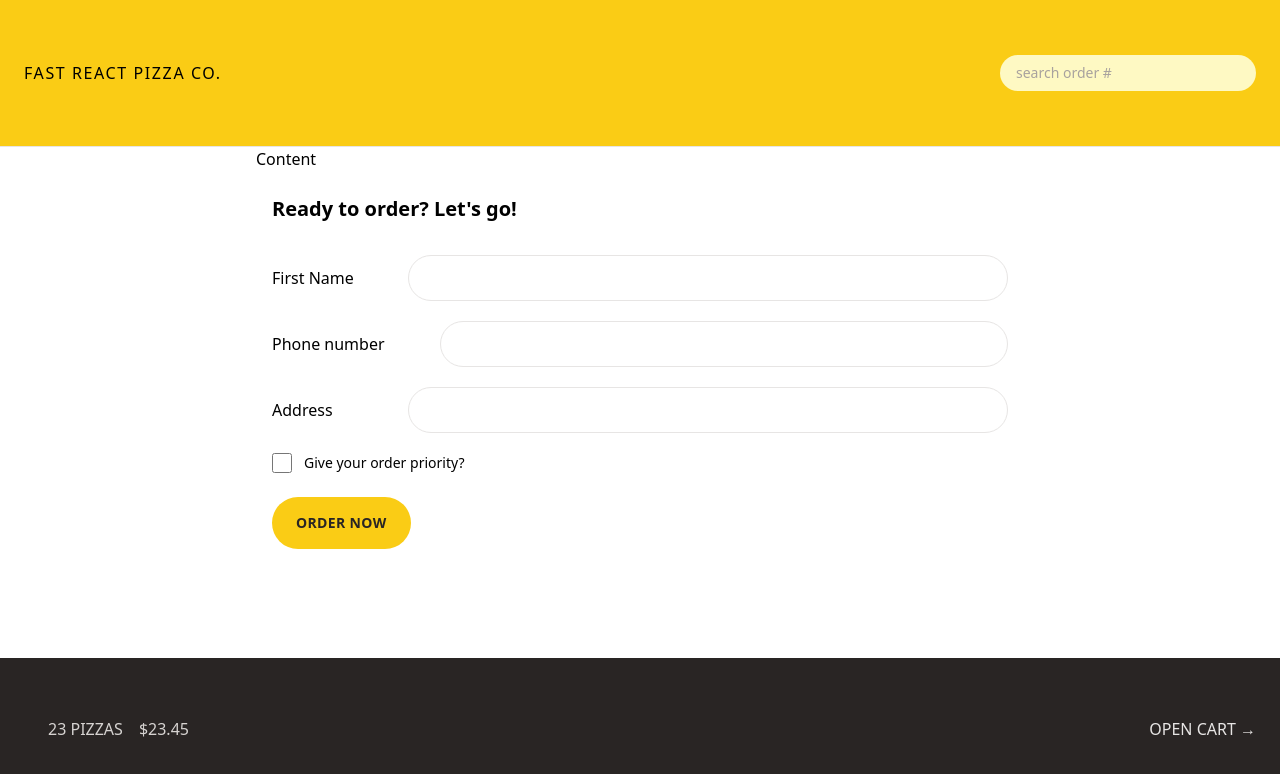
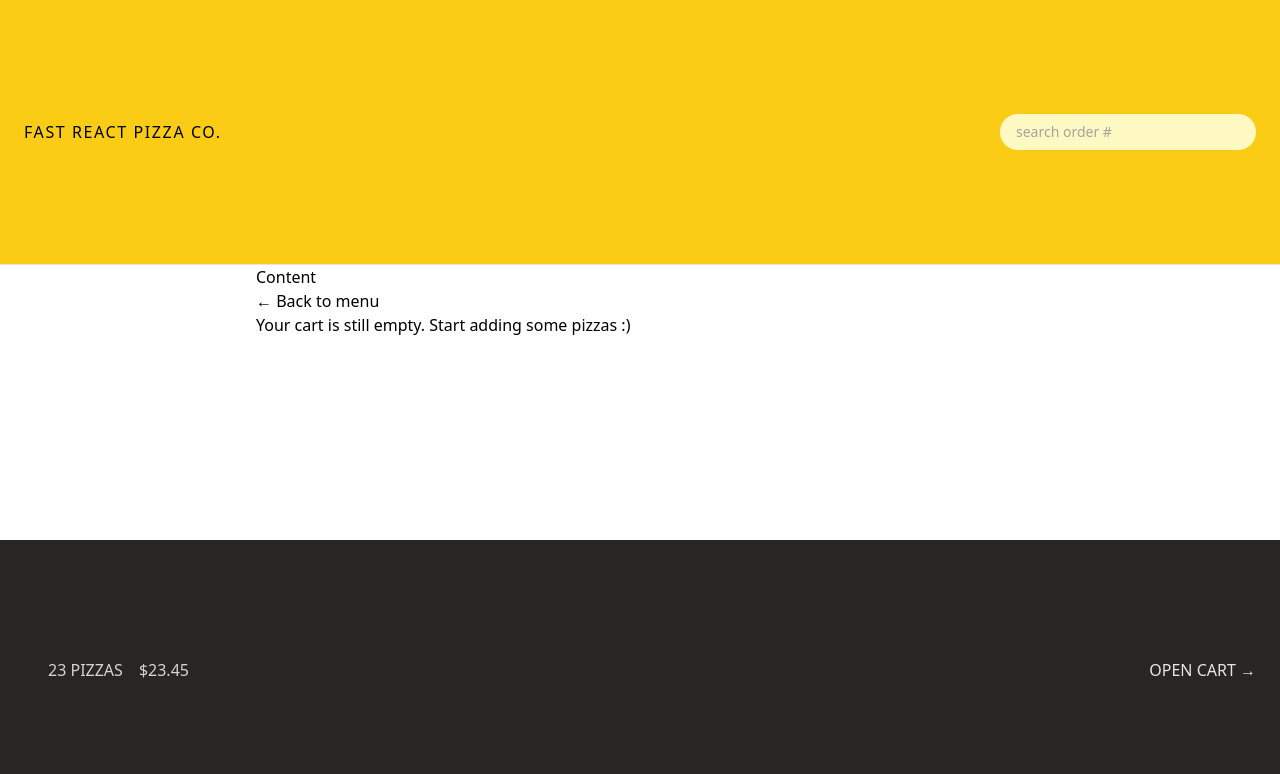
Before and after one commit to adelana107/React-Router-With-Data-Loading-, a React (Vite) app: page /order/new in a window 1280 px wide. Shown: the top 774 px of the page. Built offline with nearby package versions, Linux system fonts and the light colour scheme.

Commit message:
Reading and Updating the User State

```diff
--- a/src/features/cart/Cart.jsx
+++ b/src/features/cart/Cart.jsx
@@ -1,24 +1,25 @@
-import LinkButton from "../ui/LinkButton.jsx";
-import Button from "../ui/Button.jsx";
+import LinkButton from '../ui/LinkButton.jsx';
+import Button from '../ui/Button.jsx';
+import { useSelector } from 'react-redux';
 
 const fakeCart = [
   {
     pizzaId: 12,
-    name: "Mediterranean",
+    name: 'Mediterranean',
     quantity: 2,
     unitPrice: 16,
     totalPrice: 32,
   },
   {
     pizzaId: 6,
-    name: "Vegetale",
+    name: 'Vegetale',
     quantity: 1,
     unitPrice: 13,
     totalPrice: 13,
   },
   {
     pizzaId: 11,
-    name: "Spinach and Mushroom",
+    name: 'Spinach and Mushroom',
     quantity: 1,
     unitPrice: 15,
     totalPrice: 15,
@@ -26,7 +27,9 @@ const fakeCart = [
 ];
 
 function Cart() {
-  const cart = fakeCart;
+  const username = useSelector((state) => state.user.username);
+
+  const cart = fakeCart; // ✅ Replace with Redux state later
 
   return (
     <div className="px-4 py-3">
@@ -35,7 +38,7 @@ function Cart() {
 
       {/* Heading */}
       <h2 className="mt-7 text-lg font-semibold text-stone-800">
-        Your cart, Customer
+        Your cart, {username}
       </h2>
 
       {/* Cart items */}
--- /dev/null
+++ b/src/features/cart/cartSlice.js
@@ -0,0 +1,72 @@
+import { createSlice } from '@reduxjs/toolkit';
+
+const initialState = {
+  cart: [],
+
+  // cart: [
+  //   {
+  //     pizzaId: 12,
+  //     name: 'Mediterranean',
+  //     quantity: 2,
+  //     unitPrice: 16,
+  //     totalPrice: 32,
+  //   },
+  // ],
+};
+
+const cartSlice = createSlice({
+  name: 'cart',
+  initialState,
+  reducers: {
+    addItem(state, action) {
+      // payload = newItem
+      state.cart.push(action.payload);
+    },
+    deleteItem(state, action) {
+      // payload = pizzaId
+      state.cart = state.cart.filter((item) => item.pizzaId !== action.payload);
+    },
+    increaseItemQuantity(state, action) {
+      // payload = pizzaId
+      const item = state.cart.find((item) => item.pizzaId === action.payload);
+
+      item.quantity++;
+      item.totalPrice = item.quantity * item.unitPrice;
+    },
+    decreaseItemQuantity(state, action) {
+      // payload = pizzaId
+      const item = state.cart.find((item) => item.pizzaId === action.payload);
+
+      item.quantity--;
+      item.totalPrice = item.quantity * item.unitPrice;
+
+      if (item.quantity === 0) cartSlice.caseReducers.deleteItem(state, action);
+    },
+    clearCart(state) {
+      state.cart = [];
+    },
+  },
+});
+
+export const {
+  addItem,
+  deleteItem,
+  increaseItemQuantity,
+  decreaseItemQuantity,
+  clearCart,
+} = cartSlice.actions;
+
+export default cartSlice.reducer;
+
+export const getCart = (state) => state.cart.cart;
+
+export const getTotalCartQuantity = (state) =>
+  state.cart.cart.reduce((sum, item) => sum + item.quantity, 0);
+
+export const getTotalCartPrice = (state) =>
+  state.cart.cart.reduce((sum, item) => sum + item.totalPrice, 0);
+
+export const getCurrentQuantityById = (id) => (state) =>
+  state.cart.cart.find((item) => item.pizzaId === id)?.quantity ?? 0;
+
+// 'reselect'
--- a/src/features/order/CreateOrder.jsx
+++ b/src/features/order/CreateOrder.jsx
@@ -1,144 +1,136 @@
 import { useState } from 'react';
-import { Form, redirect, useNavigation, useActionData } from 'react-router-dom';
-import Button from '../ui/Button.jsx';
+import { Form, redirect, useActionData, useNavigation } from 'react-router-dom';
+import { createOrder } from '../../services/apiRestaurant';
+import Button from '../ui/Button';
+import EmptyCart from '../cart/EmptyCart';
+import { useDispatch, useSelector } from 'react-redux';
+import { clearCart, getCart, getTotalCartPrice } from '../cart/cartSlice';
+import store from '../../store';
+import { formatCurrency } from '../../utils/helpers';
+import { fetchAddress } from '../user/userSlice';
 
-// ✅ Utility function to validate phone numbers
-function isValidPhone(str) {
-  return /^\+?\d{1,4}?[-.\s]?\(?\d{1,3}?\)?[-.\s]?\d{1,4}[-.\s]?\d{1,4}[-.\s]?\d{1,9}$/.test(
+// https://uibakery.io/regex-library/phone-number
+const isValidPhone = (str) =>
+  /^\+?\d{1,4}?[-.\s]?\(?\d{1,3}?\)?[-.\s]?\d{1,4}[-.\s]?\d{1,4}[-.\s]?\d{1,9}$/.test(
     str,
   );
-}
 
-// ✅ API call for order creation
-async function createOrder(orderData) {
-  const res = await fetch('https://react-fast-pizza-api.jonas.io/api/order', {
-    method: 'POST',
-    headers: { 'Content-Type': 'application/json' },
-    body: JSON.stringify(orderData),
-  });
+function CreateOrder() {
+  const [withPriority, setWithPriority] = useState(false);
+  const {
+    username,
+    status: addressStatus,
+    position,
+    address,
+    error: errorAddress,
+  } = useSelector((state) => state.user);
+  const isLoadingAddress = addressStatus === 'loading';
 
-  if (!res.ok) throw new Error('Failed to create order');
-  return await res.json(); // returns { id: "REAL_ID", ... }
-}
-
-// ✅ Main component
-function CreateOrder() {
   const navigation = useNavigation();
   const isSubmitting = navigation.state === 'submitting';
+
   const formErrors = useActionData();
+  const dispatch = useDispatch();
 
-  const [withPriority, setWithPriority] = useState(false);
-  const [customer, setCustomer] = useState('');
-  const [phone, setPhone] = useState('');
-  const [address, setAddress] = useState('');
+  const cart = useSelector(getCart);
+  const totalCartPrice = useSelector(getTotalCartPrice);
+  const priorityPrice = withPriority ? totalCartPrice * 0.2 : 0;
+  const totalPrice = totalCartPrice + priorityPrice;
 
-  // Fake cart data for demo
-  const cart = [
-    {
-      pizzaId: 12,
-      name: 'Mediterranean',
-      quantity: 2,
-      unitPrice: 16,
-      totalPrice: 32,
-    },
-    {
-      pizzaId: 6,
-      name: 'Vegetale',
-      quantity: 1,
-      unitPrice: 13,
-      totalPrice: 13,
-    },
-    {
-      pizzaId: 11,
-      name: 'Spinach and Mushroom',
-      quantity: 1,
-      unitPrice: 15,
-      totalPrice: 15,
-    },
-  ];
+  if (!cart.length) return <EmptyCart />;
 
   return (
     <div className="px-4 py-6">
-      <h2 className="mb-8 text-xl font-semibold">
-        Ready to order? Let&apos;s go!
-      </h2>
+      <h2 className="mb-8 text-xl font-semibold">Ready to order? Let&apos;s go!</h2>
 
       <Form method="POST">
-        {/* Customer name */}
         <div className="mb-5 flex flex-col gap-2 sm:flex-row sm:items-center">
-          <label htmlFor="customer" className="sm:basis-40">
-            First Name
-          </label>
+          <label className="sm:basis-40">First Name</label>
           <input
-            id="customer"
+            className="input grow"
             type="text"
             name="customer"
+            defaultValue={username}
             required
-            value={customer}
-            onChange={(e) => setCustomer(e.target.value)}
-            className="w-full rounded-full border border-stone-200 px-4 py-2 text-sm transition-all duration-300 placeholder:text-stone-400 focus:outline-none focus:ring focus:ring-yellow-400 md:px-6 md:py-3"
           />
         </div>
 
-        {/* Phone */}
         <div className="mb-5 flex flex-col gap-2 sm:flex-row sm:items-center">
-          <label htmlFor="phone" className="sm:basis-40">
-            Phone number
-          </label>
+          <label className="sm:basis-40">Phone number</label>
           <div className="grow">
-            <input
-              id="phone"
-              type="tel"
-              name="phone"
-              required
-              value={phone}
-              onChange={(e) => setPhone(e.target.value)}
-              className="w-full rounded-full border border-stone-200 px-4 py-2 text-sm transition-all duration-300 placeholder:text-stone-400 focus:outline-none focus:ring focus:ring-yellow-400 md:px-6 md:py-3"
-            />
+            <input className="input w-full" type="tel" name="phone" required />
             {formErrors?.phone && (
-              <p className="mt-2 rounded-md bg-red-100 text-xs text-red-700">
+              <p className="mt-2 rounded-md bg-red-100 p-2 text-xs text-red-700">
                 {formErrors.phone}
               </p>
             )}
           </div>
         </div>
 
-        {/* Address */}
-        <div className="mb-5 flex flex-col gap-2 sm:flex-row sm:items-center">
-          <label htmlFor="address" className="sm:basis-40">
-            Address
-          </label>
+        <div className="relative mb-5 flex flex-col gap-2 sm:flex-row sm:items-center">
+          <label className="sm:basis-40">Address</label>
+          <div className="grow">
             <input
-            id="address"
+              className="input w-full"
               type="text"
               name="address"
+              disabled={isLoadingAddress}
+              defaultValue={address}
               required
-            value={address}
-            onChange={(e) => setAddress(e.target.value)}
-            className="w-full rounded-full border border-stone-200 px-4 py-2 text-sm transition-all duration-300 placeholder:text-stone-400 focus:outline-none focus:ring focus:ring-yellow-400 md:px-6 md:py-3"
             />
+            {addressStatus === 'error' && (
+              <p className="mt-2 rounded-md bg-red-100 p-2 text-xs text-red-700">
+                {errorAddress}
+              </p>
+            )}
           </div>
 
-        {/* Priority checkbox */}
-        <div className="mb-6 flex items-center gap-3">
+          {!position.latitude && !position.longitude && (
+            <span className="absolute right-[3px] top-[3px] z-50 md:right-[5px] md:top-[5px]">
+              <Button
+                disabled={isLoadingAddress}
+                type="small"
+                onClick={(e) => {
+                  e.preventDefault();
+                  dispatch(fetchAddress());
+                }}
+              >
+                Get position
+              </Button>
+            </span>
+          )}
+        </div>
+
+        <div className="mb-12 flex items-center gap-5">
           <input
-            className="h-5 w-5 accent-yellow-400 focus:outline-none focus:ring focus:ring-yellow-400 focus:ring-offset-2"
+            className="h-6 w-6 accent-yellow-400 focus:outline-none focus:ring focus:ring-yellow-400 focus:ring-offset-2"
             type="checkbox"
             name="priority"
             id="priority"
-            checked={withPriority}
+            value={withPriority}
             onChange={(e) => setWithPriority(e.target.checked)}
           />
-          <label htmlFor="priority" className="text-sm font-medium">
-            Give your order priority?
+          <label htmlFor="priority" className="font-medium">
+            Want to yo give your order priority?
           </label>
         </div>
 
+        <div>
           <input type="hidden" name="cart" value={JSON.stringify(cart)} />
+          <input
+            type="hidden"
+            name="position"
+            value={
+              position.longitude && position.latitude
+                ? `${position.latitude},${position.longitude}`
+                : ''
+            }
+          />
 
-        <div>
-          <Button disabled={isSubmitting} type="primary">
-            {isSubmitting ? 'Placing order...' : 'Order now'}
+          <Button disabled={isSubmitting || isLoadingAddress} type="primary">
+            {isSubmitting
+              ? 'Placing order....'
+              : `Order now from ${formatCurrency(totalPrice)}`}
           </Button>
         </div>
       </Form>
@@ -146,7 +138,6 @@ function CreateOrder() {
   );
 }
 
-// ✅ Form submission action
 export async function action({ request }) {
   const formData = await request.formData();
   const data = Object.fromEntries(formData);
@@ -154,19 +145,22 @@ export async function action({ request }) {
   const order = {
     ...data,
     cart: JSON.parse(data.cart),
-    priority: data.priority === 'on',
+    priority: data.priority === 'true',
   };
 
-  // Validate
+  console.log(order);
+
   const errors = {};
-  if (!isValidPhone(order.phone)) {
+  if (!isValidPhone(order.phone))
     errors.phone =
-      'Please enter a valid phone number — we might need it to contact you.';
-  }
+      'Please give us your correct phone number. We might need it to contact you.';
 
   if (Object.keys(errors).length > 0) return errors;
 
   const newOrder = await createOrder(order);
+
+  store.dispatch(clearCart());
+
   return redirect(`/order/${newOrder.id}`);
 }
 
--- a/src/features/user/username.jsx
+++ b/src/features/user/username.jsx
@@ -6,9 +6,7 @@ function Username() {
   if (!userName) return null;
 
   return (
-    <div className="hidden text-sm font-semibold md:block">
-      {userName}
-    </div>
+    <div className="hidden text-sm font-semibold md:block">{userName}</div>
   );
 }
 
--- a/src/store.js
+++ b/src/store.js
@@ -1,9 +1,11 @@
 import { configureStore } from '@reduxjs/toolkit';
 import userReducer from './features/user/userSlice';
+import cartReducer from './features/cart/cartSlice'; // ✅ import cart slice
 
 const store = configureStore({
   reducer: {
     user: userReducer,
+    cart: cartReducer, // ✅ register cart slice
   },
 });
 
```
Also changed, not shown: src/features/ui/Home.jsx (+13 -2 lines), src/features/user/CreateUser.jsx (+8 -0 lines), src/features/user/userSlice.js (+38 -46 lines). Lines whose indentation alone changed are shown as unchanged.
